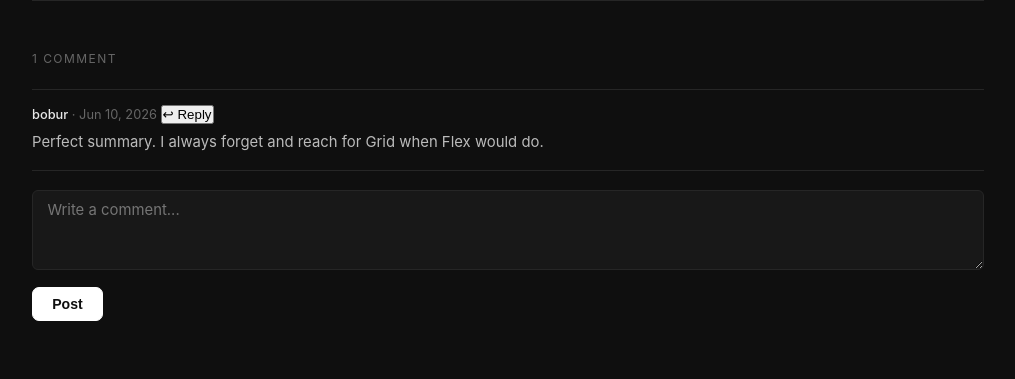
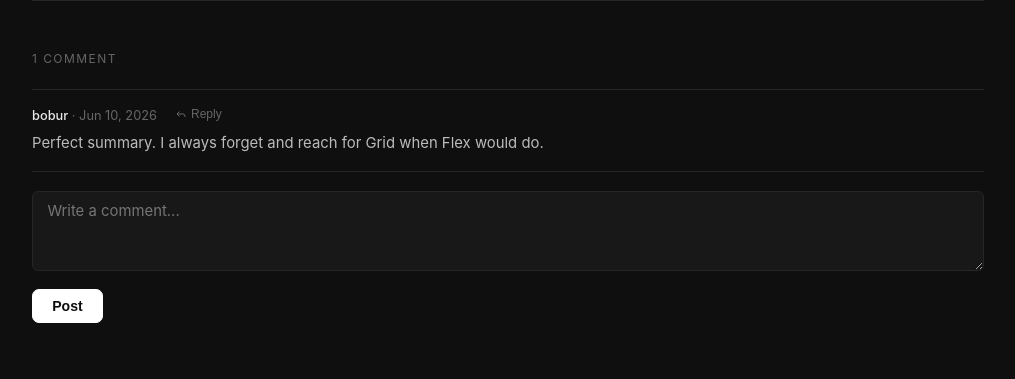
Before and after one commit to islomovmuhammadkarim/BlogGramm, a Django app: page /post/css-grid-vs-flexbox/ in a window 1280 px wide. Shown: the part 503-882 px from the top of the page, without its empty margins (132-1147 px from the left). Before the commit the page ends 824 px from the top, so only its background shows below. Run offline with Django 4.2, Linux system fonts and the light colour scheme; a user stored in the database is signed in; data comes from the database, SQL or seed files in the repository; data that the repository does not hold is empty; some libraries are stand-ins or nearby versions.

Commit message:
Fix: reply button with SVG icon + styled replies

```diff
--- a/static/style.css
+++ b/static/style.css
@@ -396,6 +396,9 @@ a { color: inherit; text-decoration: none; }
 .comment-meta { font-size: 0.8rem; color: var(--muted); margin-bottom: 0.25rem; }
 .comment-author { color: var(--text); font-weight: 500; }
 .comment-body { font-size: 0.93rem; color: var(--body-text); }
+.reply-btn { background: none; border: none; color: var(--muted); font-size: 0.75rem; cursor: pointer; display: inline-flex; align-items: center; gap: 0.25rem; padding: 0.2rem 0.4rem; border-radius: 4px; transition: color .2s, background .2s; margin-left: 0.5rem; }
+.reply-btn:hover { color: var(--accent); background: var(--surface); }
+.comment-reply { margin-left: 1.5rem; padding: 0.5rem 0; border-left: 2px solid var(--border); padding-left: 0.8rem; margin-top: 0.4rem; }
 .comment-form { margin-top: 1.2rem; }
 .comment-form textarea { width: 100%; min-height: 80px; padding: 0.65rem 0.9rem; background: var(--surface); border: 1px solid var(--border); border-radius: 6px; color: var(--text); font-size: 0.93rem; font-family: inherit; resize: vertical; margin-bottom: 0.6rem; transition: border-color .2s; }
 .comment-form textarea:focus { outline: none; border-color: var(--muted); }
--- a/templates/post_detail.html
+++ b/templates/post_detail.html
@@ -66,7 +66,7 @@ function copyLink(){navigator.clipboard.writeText(window.location.href);event.ta
     <div class="comment-meta">
       <a href="/u/{{ comment.author.username }}/" class="comment-author">{{ comment.author.username }}</a>
       · {{ comment.created|date:"M d, Y" }}
-      {% if user.is_authenticated %}<button class="reply-btn" onclick="replyTo({{ comment.pk }}, '{{ comment.author.username }}')">↩ Reply</button>{% endif %}
+      {% if user.is_authenticated %}<button class="reply-btn" onclick="replyTo({{ comment.pk }}, '{{ comment.author.username }}')"><svg width="12" height="12" viewBox="0 0 24 24" fill="none" stroke="currentColor" stroke-width="2"><polyline points="9 17 4 12 9 7"/><path d="M20 18v-2a4 4 0 0 0-4-4H4"/></svg> Reply</button>{% endif %}
     </div>
     <div class="comment-body">{{ comment.body }}</div>
     {% for reply in comment.replies.all %}
```
